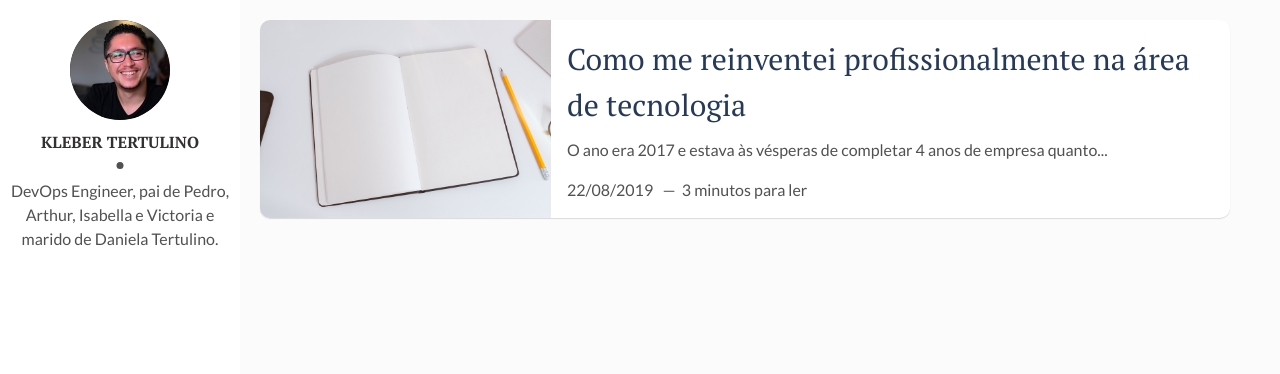
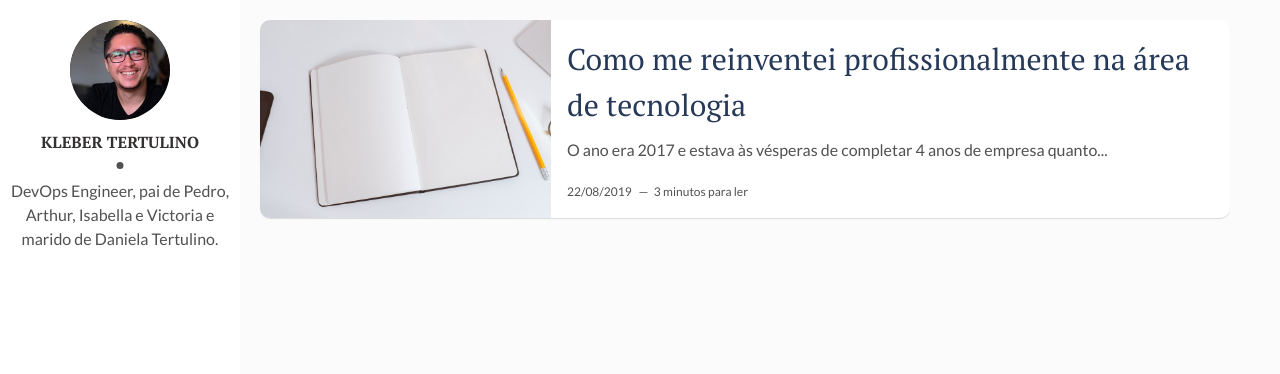
Before and after one commit to klebertertulino/klebertertulino.github.io, a Jekyll site: the page built from index.html, in a window 1280 px wide. Shown: the top 374 px of the page. Built offline with Jekyll 4.4.1, drawn with Linux system fonts in a browser that asks for light colours; the list of posts is cut into pages by our own code.

Commit message:
Change stylesheet

```diff
--- a/_layouts/post.html
+++ b/_layouts/post.html
@@ -18,8 +18,8 @@
       <header class="header-page">
         <h1 class="page-title">{{page.title}}</h1>
         <div class="page-date">
-          <span>{{page.date | date: '%d/%m/%Y'}}&nbsp;&nbsp;&nbsp;—&nbsp;</span>
-          <span>{{page.content | number_of_words }}{% unless words contains "-" %}{{ words | plus: 250 | divided_by: 250 | append: " minutos para ler" }}{% endunless %}</span>
+          <span class="post-date">{{page.date | date: '%d/%m/%Y'}}&nbsp;&nbsp;&nbsp;—&nbsp;</span>
+          <span class="post-date">{% capture words %}{{page.content | number_of_words }}{% endcapture %}{% unless words contains "-" %}{{ words | plus: 250 | divided_by: 250 | append: " minutos para ler" }}{% endunless %}</span>
         </div>
       </header>
       {{content | markdownify}}
--- a/index.html
+++ b/index.html
@@ -10,8 +10,8 @@
   <div class="post-content">
     <h2 class="post-title"><a href="{{post.url | prepend: site.baseurl}}">{{post.title}}</a></h2>
     <p>{{ post.content | strip_html | truncatewords: 15 }}</p>
-    <span>{{post.date | date: '%d/%m/%Y'}}&nbsp;&nbsp;&nbsp;—&nbsp;</span>
-    <span>{% capture words %}{{ post.content | number_of_words }}{% endcapture %}{% unless words contains "-" %}{{ words | plus: 250 | divided_by: 250 | append: " minutos para ler" }}{% endunless %}</span>
+    <span class="post-date">{{post.date | date: '%d/%m/%Y'}}&nbsp;&nbsp;&nbsp;—&nbsp;</span>
+    <span class="post-words">{% capture words %}{{ post.content | number_of_words }}{% endcapture %}{% unless words contains "-" %}{{ words | plus: 250 | divided_by: 250 | append: " minutos para ler" }}{% endunless %}</span>
   </div>
 </article>
 {% endfor %}
```
